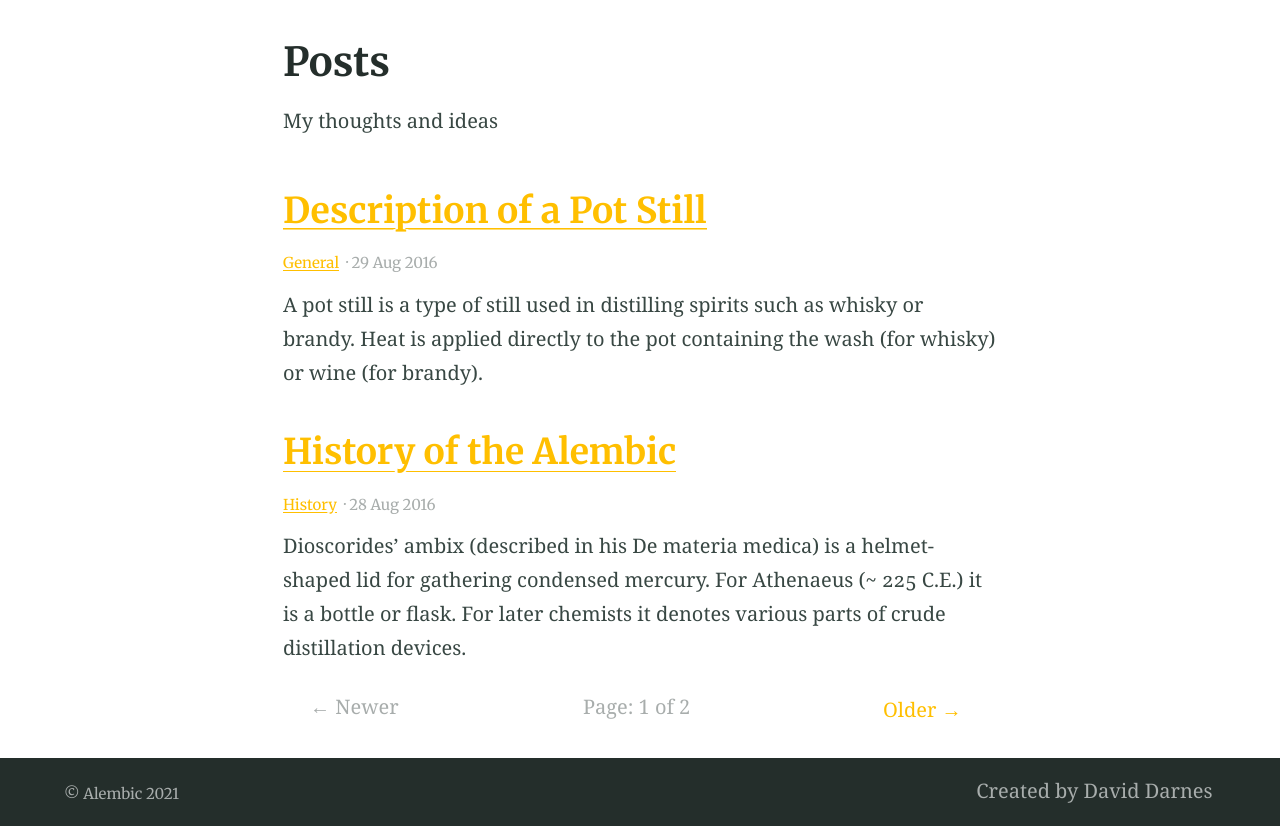
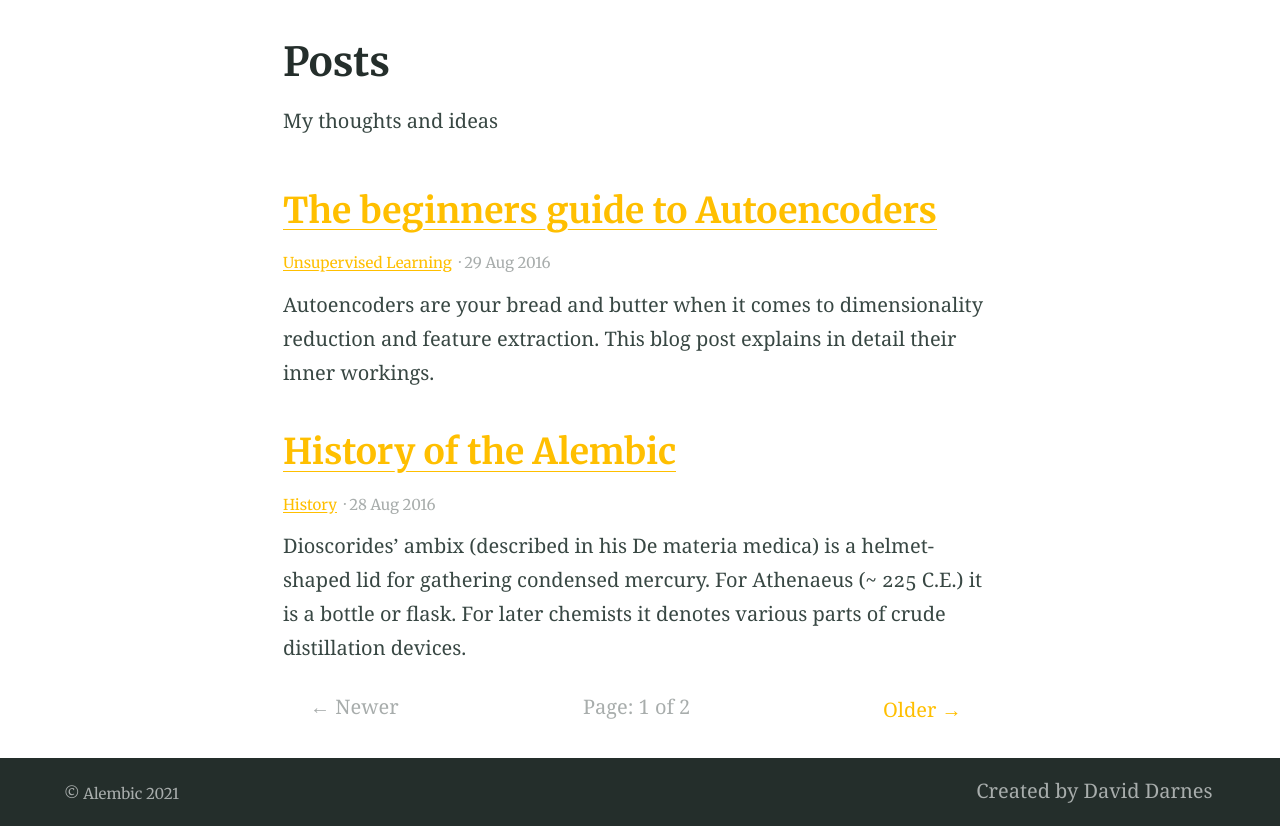
Before and after one commit to back2theprop/back2theprop, a Jekyll site: the page built from blog/index.html, in a window 1280 px wide. Shown: the part 424-1250 px from the top of the page. Built offline with Jekyll 4.4.1, drawn with Linux system fonts in a browser that asks for light colours; the list of posts is cut into pages by our own code.

Commit message:
Update 2016-08-29-example-post-three.md

```diff
--- a/_posts/2016-08-29-example-post-three.md
+++ b/_posts/2016-08-29-example-post-three.md
@@ -1,18 +1,12 @@
 ---
-title: Description of a Pot Still
+title: The beginners guide to Autoencoders
 categories:
-- General
+- Unsupervised Learning
 excerpt: |
-  A pot still is a type of still used in distilling spirits such as whisky or brandy. Heat is applied directly to the pot containing the wash (for whisky) or wine (for brandy).
+  Autoencoders are your bread and butter when it comes to dimensionality reduction and feature extraction. This blog post explains in detail their inner workings.
 feature_text: |
-  ## The Pot Still
-  The modern pot still is a descendant of the alembic, an earlier distillation device
+  ## The Autoencoder
+  The autoencoder is an unsupervised learning model that utilizes an encoder and a decoder to learn a latent representation of data.
 feature_image: "https://picsum.photos/2560/600?image=733"
 image: "https://picsum.photos/2560/600?image=733"
 ---
-
-A pot still is a type of still used in distilling spirits such as whisky or brandy. Heat is applied directly to the pot containing the wash (for whisky) or wine (for brandy). This is called a batch distillation (as opposed to a continuous distillation).
-
-At standard atmospheric pressure, alcohol boils at 78 °C (172 °F), while water boils at 100 °C (212 °F). During distillation, the vapour contains more alcohol than the liquid. When the vapours are condensed, the resulting liquid contains a higher concentration of alcohol. In the pot still, the alcohol and water vapour combine with esters and flow from the still through the condensing coil. There they condense into the first distillation liquid, the so-called "low wines". The low wines have a strength of about 25–35% alcohol by volume, and flow into a second still. It is then distilled a second time to produce the colourless spirit, collected at about 70% alcohol by volume. Colour is added through maturation in an oak aging barrel, and develops over time.
-
-The modern pot still is a descendant of the alembic, an earlier distillation device.
```
